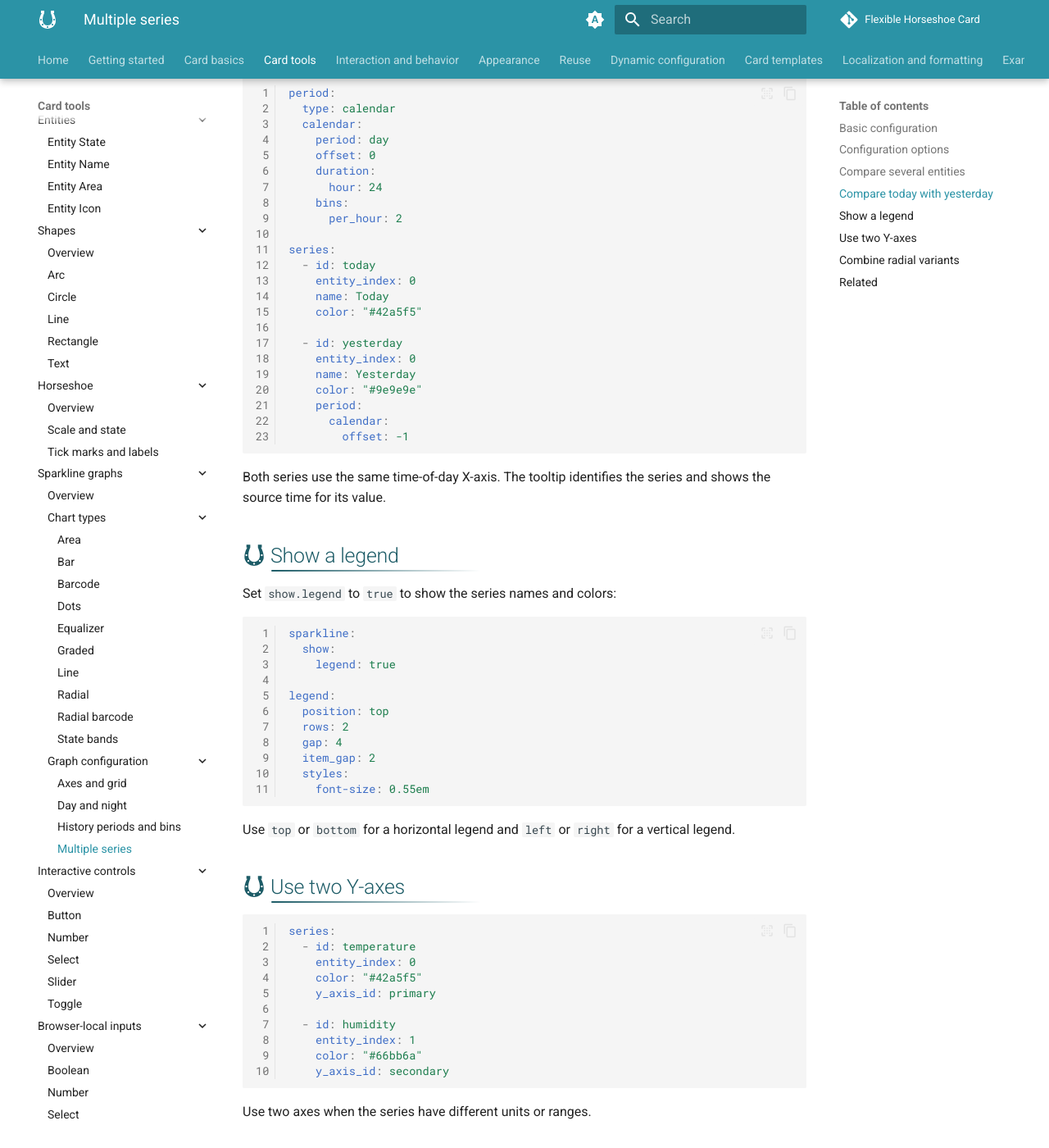
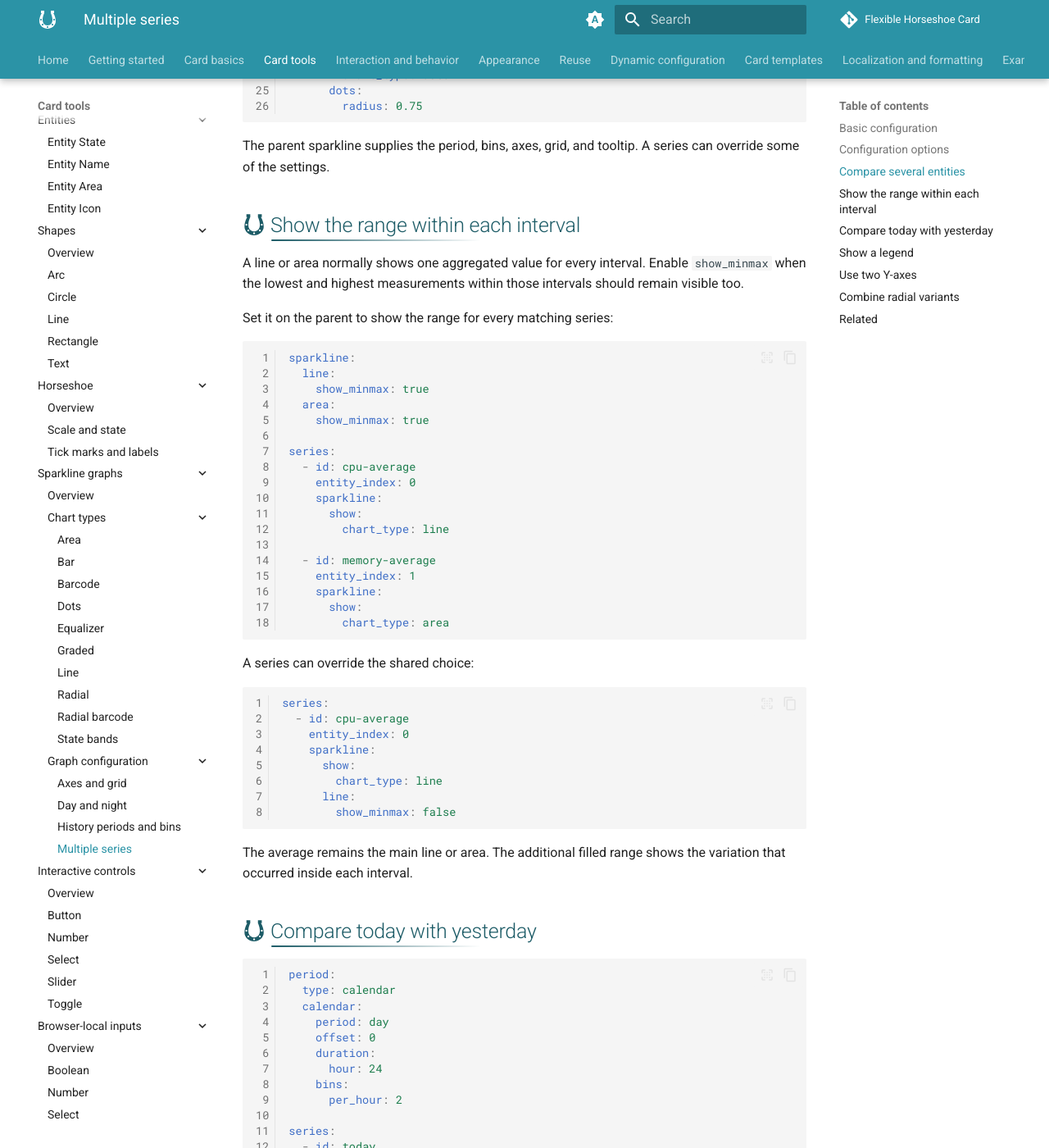
Before and after one commit to AmoebeLabs/flex-horseshoe-card, an MkDocs documentation site: the page built from docs/docs/tools/sparkline/multiple-series.md, in a window 1280 px wide and 1400 px high, scrolled down 3613 px. Shown: the whole window at 82% size. Built offline with MkDocs 1.6.1 and Material for MkDocs 9.7.7, drawn with Linux system fonts in a browser that asks for light colours; comment, search, counter and statistics services are not loaded; some of the changed text lies outside the part shown.

Commit message:
Add minmax support to series. Add rendering.

````diff
--- a/docs/docs/tools/sparkline/multiple-series.md
+++ b/docs/docs/tools/sparkline/multiple-series.md
@@ -95,6 +95,8 @@ Without a configured `name`, legend and tooltip labels combine the Home Assistan
 | `series[].name` | string or structured name | No | area and entity name | Sets the name shown in the legend and tooltip. |
 | `series[].color` | color | No | automatic palette | Sets a fixed color for the series. |
 | `series[].sparkline` | mapping | No | shared sparkline settings | Changes the chart type or chart-specific settings for this series. |
+| `series[].sparkline.line.show_minmax` | boolean | No | shared line setting (`false`) | Shows the minimum-to-maximum range around this line series. |
+| `series[].sparkline.area.show_minmax` | boolean | No | shared area setting (`false`) | Shows the minimum-to-maximum range around this area series. |
 | `series[].period` | mapping | No | shared period | Selects a supported period override, such as an earlier day. |
 | `series[].y_axis_id` | string | No | `primary` | Uses the `primary` or `secondary` Y-axis. |
 | `sparkline.show.legend` | boolean | No | `false` | Shows or hides the legend. |
@@ -137,6 +139,48 @@ series:
 ```
 
 The parent sparkline supplies the period, bins, axes, grid, and tooltip. A series can override some of the settings.
+
+## :material-horseshoe: Show the range within each interval
+
+A line or area normally shows one aggregated value for every interval. Enable `show_minmax` when the lowest and highest measurements within those intervals should remain visible too.
+
+Set it on the parent to show the range for every matching series:
+
+```yaml linenums="1"
+sparkline:
+  line:
+    show_minmax: true
+  area:
+    show_minmax: true
+
+series:
+  - id: cpu-average
+    entity_index: 0
+    sparkline:
+      show:
+        chart_type: line
+
+  - id: memory-average
+    entity_index: 1
+    sparkline:
+      show:
+        chart_type: area
+```
+
+A series can override the shared choice:
+
+```yaml linenums="1"
+series:
+  - id: cpu-average
+    entity_index: 0
+    sparkline:
+      show:
+        chart_type: line
+      line:
+        show_minmax: false
+```
+
+The average remains the main line or area. The additional filled range shows the variation that occurred inside each interval.
 
 ## :material-horseshoe: Compare today with yesterday
 
````
Also changed, not shown: 5 other files.
